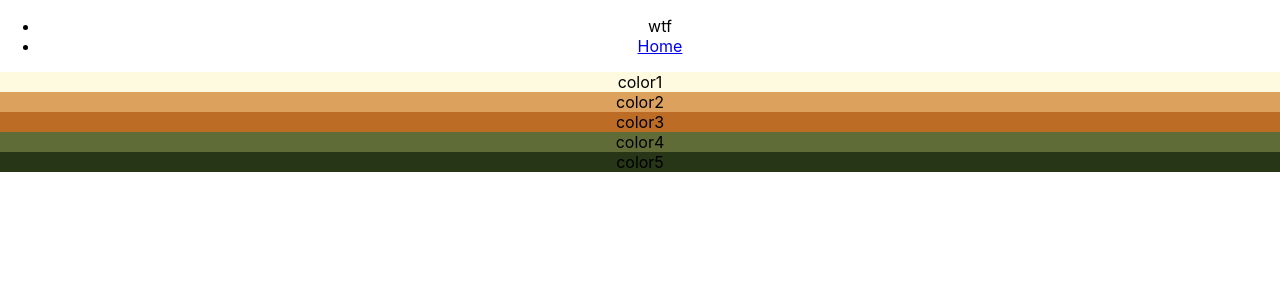
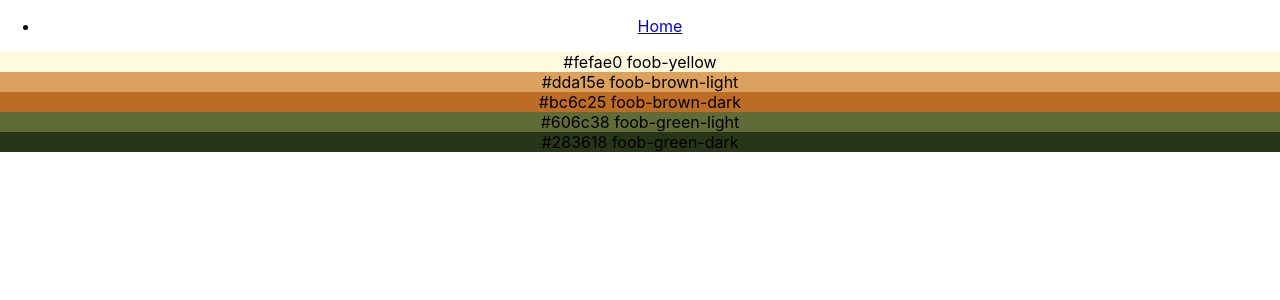
Before and after one commit to foobara/foobara-www, a React (Create React App) app: page /colors in a window 1280 px wide. Shown: the top 300 px of the page. Built offline with nearby package versions, Linux system fonts and the light colour scheme; the HTML template or start-up script is replaced by a standard one.

Commit message:
Introduce a router. Expose colors on a different page.

```diff
--- a/src/App.tsx
+++ b/src/App.tsx
@@ -1,28 +1,20 @@
 import React from 'react'
 // import logo from './logo.svg'
+import { Routes, Route } from 'react-router-dom'
+
 import './App.css'
-
+import Colors from './Colors'
 import Header from './Header'
+import Home from './Home'
 
 function App () {
   return (
     <div className="App">
       <Header />
-      <div className="color1">
-        color1
-      </div>
-      <div className="color2">
-        color2
-      </div>
-      <div className="color3">
-        color3
-      </div>
-      <div className="color4">
-        color4
-      </div>
-      <div className="color5">
-        color5
-      </div>
+      <Routes>
+        <Route path="/" element={<Home />} />
+        <Route path="/colors" element={<Colors />} />
+      </Routes>
     </div>
   )
 }
--- /dev/null
+++ b/src/Colors.tsx
@@ -0,0 +1,27 @@
+import React from 'react'
+// import logo from './logo.svg'
+import './App.css'
+
+function Colors () {
+  return (
+    <div className="Colors">
+      <div className="color1">
+        #fefae0 foob-yellow
+      </div>
+      <div className="color2">
+        #dda15e foob-brown-light
+      </div>
+      <div className="color3">
+        #bc6c25 foob-brown-dark
+      </div>
+      <div className="color4">
+        #606c38 foob-green-light
+      </div>
+      <div className="color5">
+        #283618 foob-green-dark
+      </div>
+    </div>
+  )
+}
+
+export default Colors
--- a/src/Header.tsx
+++ b/src/Header.tsx
@@ -4,14 +4,10 @@ import { Link } from 'react-router-dom'
 const Header: React.FC = () => (
   <header className="header">
     <nav className="nav">
-    <ul>
-      <li>
-        wtf
-      </li>
-      <li><Link to="/">Home</Link></li>
-    </ul>
-
-</nav>
+      <ul>
+        <li><Link to="/">Home</Link></li>
+      </ul>
+    </nav>
   </header>
 )
 export default Header
--- /dev/null
+++ b/src/Home.tsx
@@ -0,0 +1,14 @@
+import React from 'react'
+// import logo from './logo.svg'
+
+import './App.css'
+
+function Home () {
+  return (
+    <div className="Home">
+      hi!!
+    </div>
+  )
+}
+
+export default Home
```
Also changed, not shown: 1 other file (tests, documents, lock files or other folders).
